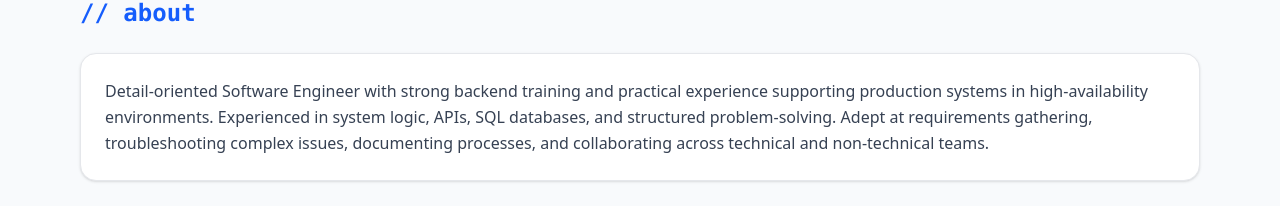
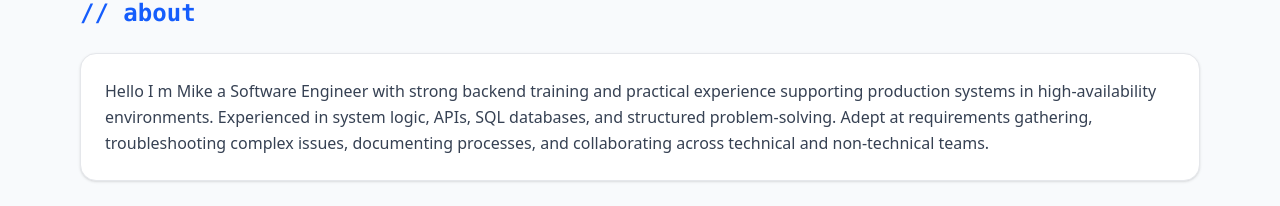
Before and after one commit to 001-sketch/Resume, a Next.js app: page / in a window 1280 px wide. Shown: the part 570-776 px from the top of the page. Built offline with nearby package versions, Linux system fonts and the light colour scheme.

Commit message:
Update portfolio-hero.tsx

```diff
--- a/components/ui/portfolio-hero.tsx
+++ b/components/ui/portfolio-hero.tsx
@@ -223,7 +223,7 @@ export default function PortfolioHero() {
           </h2>
           <div className="bg-white dark:bg-gray-900 rounded-2xl border border-gray-200 dark:border-gray-800 p-6 shadow-sm">
             <p className="text-gray-700 dark:text-gray-300 leading-relaxed">
-              Detail-oriented Software Engineer with strong backend training and practical experience supporting
+             Hello I m Mike a Software Engineer with strong backend training and practical experience supporting
               production systems in high-availability environments. Experienced in system logic, APIs, SQL databases,
               and structured problem-solving. Adept at requirements gathering, troubleshooting complex issues,
               documenting processes, and collaborating across technical and non-technical teams.
```
